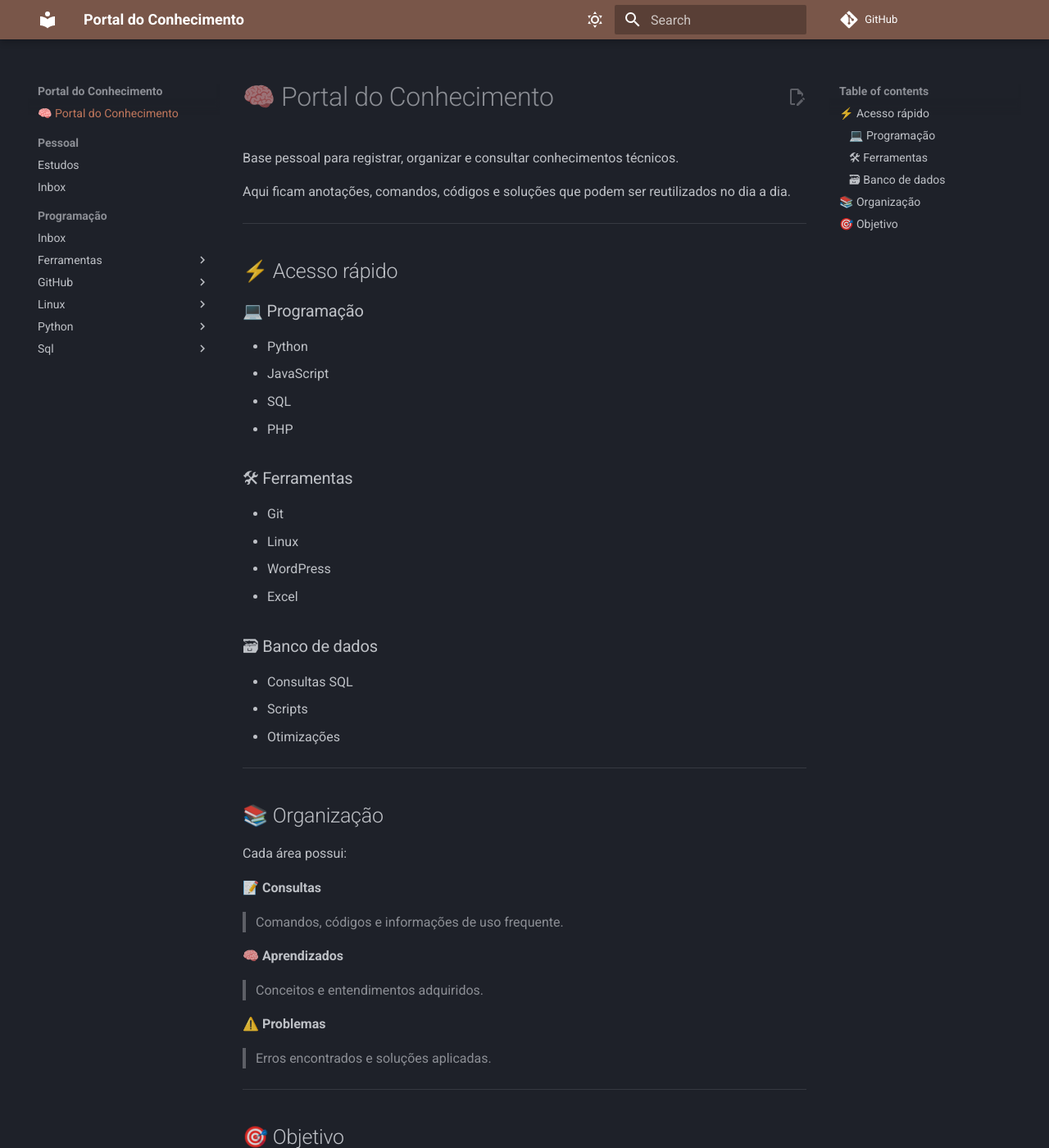
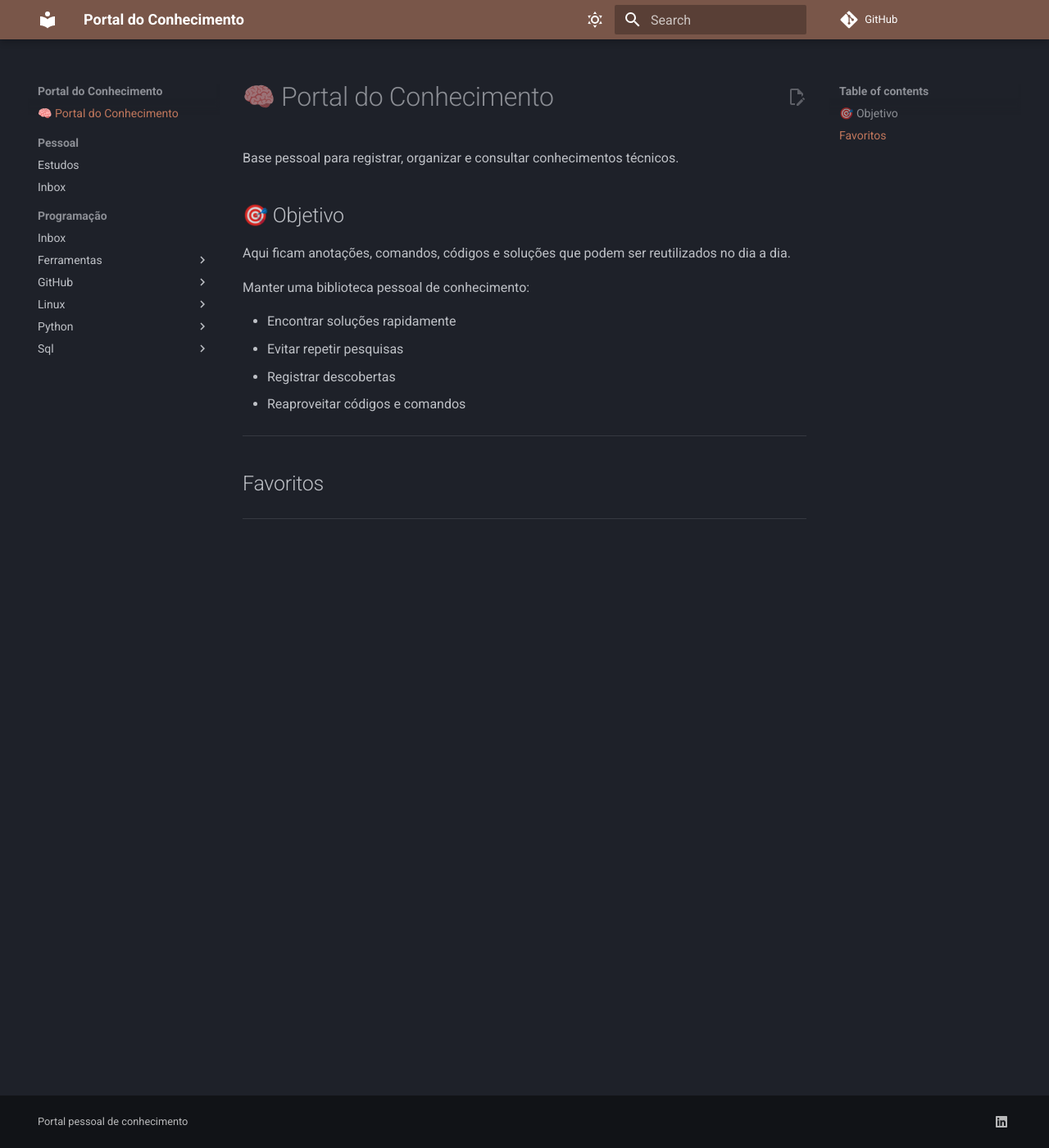
Before and after one commit to ElvisAmorim/base-conhecimento, an MkDocs documentation site: the page built from docs/index.md, in a window 1280 px wide and 1400 px high. Shown: the whole window at 82% size. Built offline with MkDocs 1.6.1 and Material for MkDocs 9.7.7, drawn with Linux system fonts in a browser that asks for light colours; comment, search, counter and statistics services are not loaded.

Commit message:
Update index
Removed sections for quick access and organization, and added a favorites section.

```diff
--- a/docs/index.md
+++ b/docs/index.md
@@ -2,55 +2,9 @@
 
 Base pessoal para registrar, organizar e consultar conhecimentos técnicos.
 
+## 🎯 Objetivo
+
 Aqui ficam anotações, comandos, códigos e soluções que podem ser reutilizados no dia a dia.
-
-
----
-
-## ⚡ Acesso rápido
-
-### 💻 Programação
-
-- Python
-- JavaScript
-- SQL
-- PHP
-
-
-### 🛠 Ferramentas
-
-- Git
-- Linux
-- WordPress
-- Excel
-
-
-### 🗃 Banco de dados
-
-- Consultas SQL
-- Scripts
-- Otimizações
-
-
----
-
-## 📚 Organização
-
-Cada área possui:
-
-📝 **Consultas**
-> Comandos, códigos e informações de uso frequente.
-
-🧠 **Aprendizados**
-> Conceitos e entendimentos adquiridos.
-
-⚠️ **Problemas**
-> Erros encontrados e soluções aplicadas.
-
-
----
-
-## 🎯 Objetivo
 
 Manter uma biblioteca pessoal de conhecimento:
 
@@ -58,3 +12,9 @@ Manter uma biblioteca pessoal de conhecimento:
 - Evitar repetir pesquisas
 - Registrar descobertas
 - Reaproveitar códigos e comandos
+
+---
+
+## Favoritos
+
+---
```
